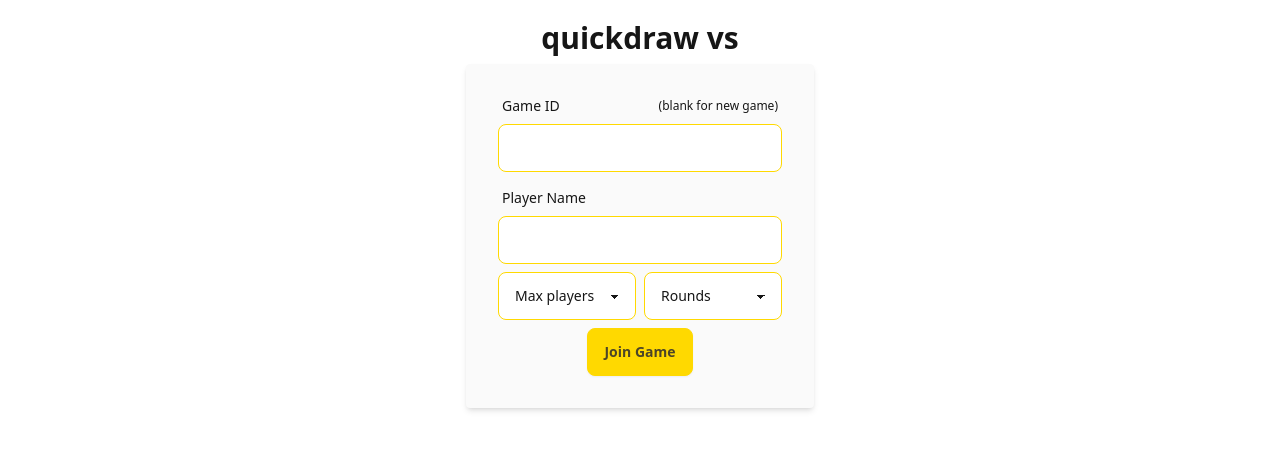
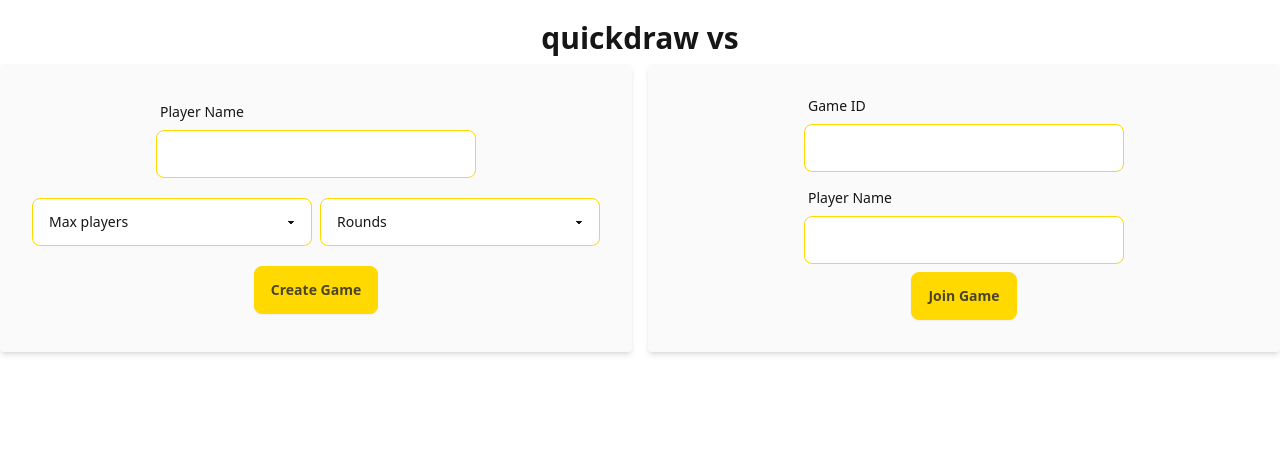
Before and after one commit to mxpph/quickdraw-vs, a Next.js app in the folder frontend/: page / in a window 1280 px wide. Shown: the top 450 px of the page. Built offline with nearby package versions, Linux system fonts and the light colour scheme.

Commit message:
Separate join and create forms on frontend

```diff
--- a/frontend/src/components/GameForm.tsx
+++ b/frontend/src/components/GameForm.tsx
@@ -3,25 +3,45 @@ import Cookies from 'js-cookie'
 
 export default function GameForm() {
 
-  const [formData, setFormData] = useState({
-    game_id: '',
+  const [createFormData, setCreateFormData] = useState({
     player_name: '',
     max_players: '',
     rounds: '',
   })
 
-  const handleChange = (e: any) => {
-    setFormData({
-      ...formData,
+  const [joinFormData, setJoinFormData] = useState({
+    game_id: '',
+    player_name: '',
+  })
+
+  const handleCreateFormChange = (e: any) => {
+    setCreateFormData({
+      ...createFormData,
       [e.target.name]: e.target.value,
     })
   }
 
-  async function handleSubmit(event: FormEvent<HTMLFormElement>) {
+  const handleJoinFormChange = (e: any) => {
+    setJoinFormData({
+      ...joinFormData,
+      [e.target.name]: e.target.value,
+    })
+  }
+
+  async function handleSubmit(event: FormEvent<HTMLFormElement>, form: string) {
     event.preventDefault()
 
+    var url
+    var formData
+    if (form === "join") {
+      url = "/join-game"
+      formData = joinFormData
+    } else {
+      url = "/create-game"
+      formData = createFormData
+    }
     try {
-      const response = await fetch("http://localhost:3000/create-game", {
+      const response = await fetch(url, {
         method: "POST",
         headers: {
           "Content-Type": "application/json",
@@ -47,27 +67,15 @@ export default function GameForm() {
       console.error("Error:", error)
     }
   }
+
   return (
+    <div className="w-full grid grid-cols-2 grid-rows-1 gap-4">
       <form
-      id="gameform"
+        id="createForm"
         noValidate={true}
-      onSubmit={handleSubmit}
+        onSubmit={(e: any) => handleSubmit(e, "create")}
         className="grid place-items-center shadow-md bg-neutral-50 rounded px-8 pt-6 pb-8 mb-4 gap-2"
       >
-      <label className="form-control w-full max-w-xs">
-        <div className="label">
-          <span className="label-text">Game ID</span>
-          <span className="label-text-alt">(blank for new game)</span>
-        </div>
-        <input
-          type="text"
-          className="input input-bordered input-primary w-full max-w-xs"
-          name="game_id"
-          maxLength={36}
-          onChange={handleChange}
-          required
-        />
-      </label>
         <label className="form-control w-full max-w-xs">
           <div className="label">
             <span className="label-text">Player Name</span>
@@ -77,7 +85,7 @@ export default function GameForm() {
             className="input input-bordered input-primary w-full max-w-xs"
             name="player_name"
             maxLength={16}
-          onChange={handleChange}
+            onChange={handleCreateFormChange}
             required
           />
         </label>
@@ -85,8 +93,8 @@ export default function GameForm() {
           <select
             className="select select-primary"
             name="max_players"
-          onChange={handleChange}
-          form="gameform"
+            onChange={handleCreateFormChange}
+            form="createForm"
           >
             <option disabled selected>
               Max players
@@ -100,8 +108,8 @@ export default function GameForm() {
           <select
             className="select select-primary"
             name="rounds"
-          onChange={handleChange}
-          form="gameform"
+            onChange={handleCreateFormChange}
+            form="createForm"
           >
             <option disabled selected>
               Rounds
@@ -122,8 +130,49 @@ export default function GameForm() {
           className="btn btn-primary"
         >
           {/* TODO: Separate join/create forms */}
+          Create Game
+        </button>
+      </form>
+      <form
+        id="joinForm"
+        noValidate={true}
+        onSubmit={(e: any) => handleSubmit(e, "join")}
+        className="grid place-items-center shadow-md bg-neutral-50 rounded px-8 pt-6 pb-8 mb-4 gap-2"
+      >
+      <label className="form-control w-full max-w-xs">
+        <div className="label">
+          <span className="label-text">Game ID</span>
+        </div>
+        <input
+          type="text"
+          className="input input-bordered input-primary w-full max-w-xs"
+          name="game_id"
+          maxLength={36}
+          onChange={handleJoinFormChange}
+          required
+        />
+      </label>
+        <label className="form-control w-full max-w-xs">
+          <div className="label">
+            <span className="label-text">Player Name</span>
+          </div>
+          <input
+            type="text"
+            className="input input-bordered input-primary w-full max-w-xs"
+            name="player_name"
+            maxLength={16}
+            onChange={handleJoinFormChange}
+            required
+          />
+        </label>
+        <button
+          type="submit"
+          className="btn btn-primary"
+        >
+          {/* TODO: Separate join/create forms */}
           Join Game
         </button>
       </form>
+    </div>
   );
 }
```
Lines whose indentation alone changed are shown as unchanged.
